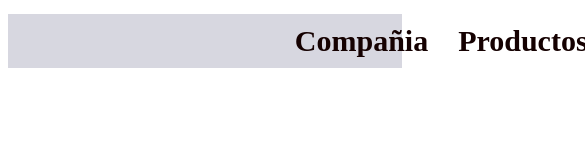
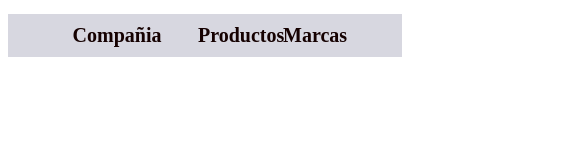
Before and after one commit to NasalDooor3097/RE-eplicaPauNumero2-Me-voy-a-matar-, a plain HTML site: page navbar.html in a window 390 px wide. Shown: the top 160 px of the page, 585 px wide, since content can reach past the window. Drawn offline with Linux system fonts and the light colour scheme.

Commit message:
first comit

```diff
--- a/estilos/navbar.css
+++ b/estilos/navbar.css
@@ -43,6 +43,18 @@ body
 
     @media (max-width: 600px)
 {
+    .navbar li {
+
+    }
+
+    .navbar a {
+        color: #150101;
+        text-decoration: none;
+        font-size: 20px;
+        position: relative;
+        right: 250%;
+    }
+
     .navbar {
         width: 100%;
         background-color: rgb(215, 215, 224);
@@ -57,4 +69,9 @@ body
         padding: 0;
     }
 
+    .mark
+    {
+        position: absolute;
+        right: 65%;
+    }
 }
--- a/navbar.html
+++ b/navbar.html
@@ -3,8 +3,8 @@
 <!-- navbar.html -->
 <nav class="navbar">
     <ul>
-        <li><a href="/paginas/compañia.html"><strong>Compañia</strong></a></li>
-        <li><a href="/paginas/productos.html"><strong>Productos</strong></a></li>
-        <li><a href="/paginas/marcas.html"><strong>Marcas</strong></a></li>
+        <li><a class="mark2" href="/paginas/compañia.html"><strong>Compañia</strong></a></li>
+        <li><a class="mark2" href="/paginas/productos.html"><strong>Productos</strong></a></li>
+        <li class="mark"><a class="mark" href="/paginas/marcas.html"><strong class="mark">Marcas</strong></a></li>
     </ul>
 </nav>
```
Also changed, not shown: estilos/index.css (+20 -0 lines).
